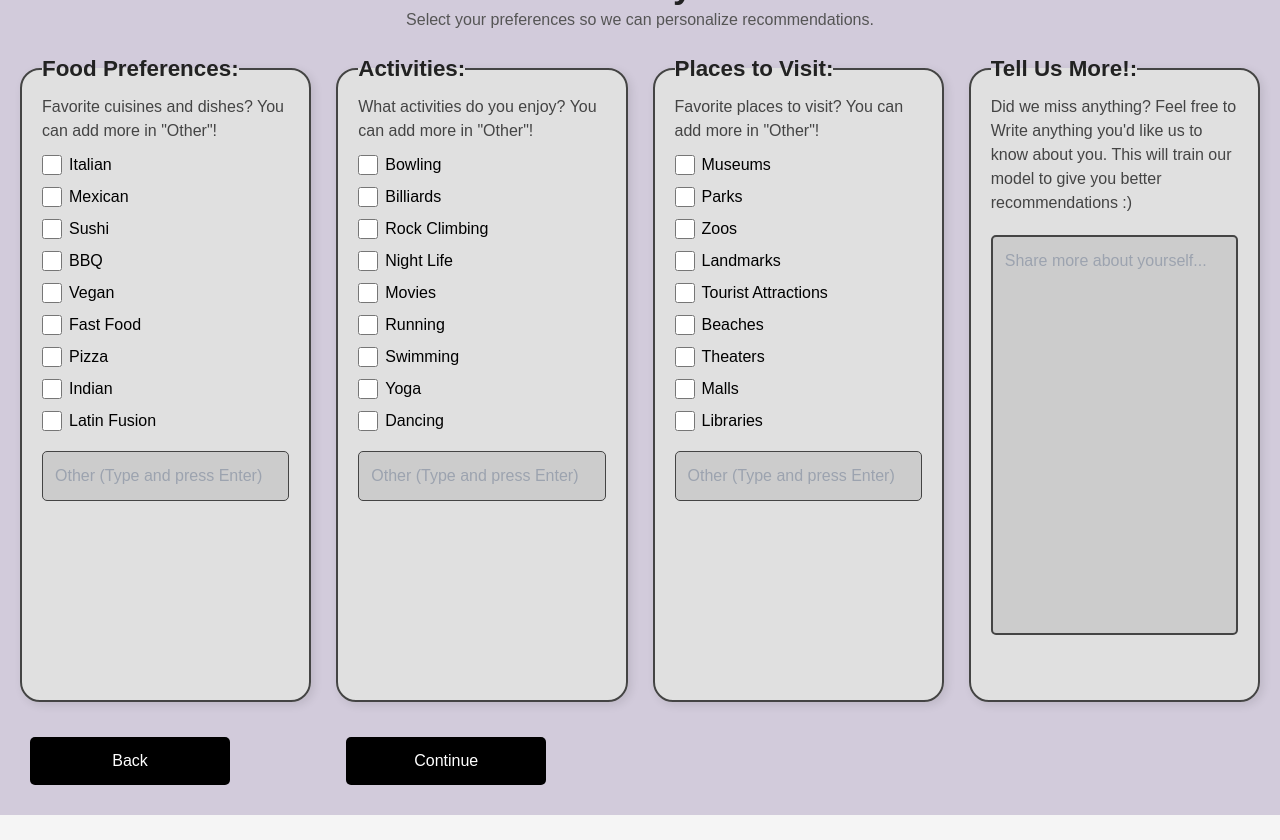
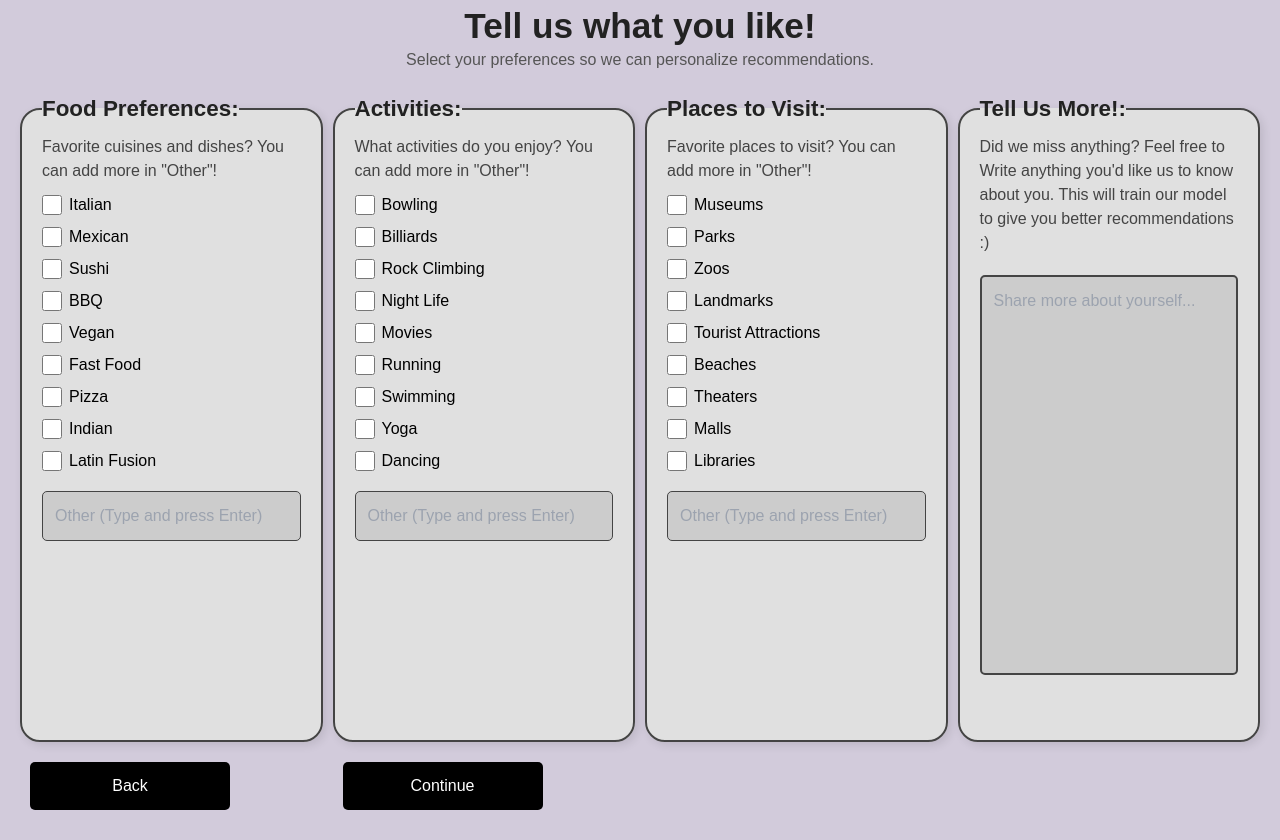
Before and after one commit to BaljinderHothi/Octave, a Next.js app: page /SignUp-UserPreference in a window 1280 px wide. Before the commit the page ends 815 px from the top, so only its background shows below. Built offline with nearby package versions, Linux system fonts and the light colour scheme.

Commit message:
Updated styling and added commented out version of user preference V2

```diff
--- a/src/app/SignUp-UserPreference/styles.module.css
+++ b/src/app/SignUp-UserPreference/styles.module.css
@@ -13,7 +13,7 @@
   font-size: 2.2rem;
   font-weight: bold;
   margin-bottom: 5px;
-  margin-top: -60px;
+  margin-top: -20px;
   color: #222;
   text-align: center;
 }
@@ -29,8 +29,8 @@
 .form {
   display: grid;
   grid-template-columns: repeat(4, 1fr);
-  gap: 25px;
-  max-width: 1400px;
+  gap: 10px;
+  max-width: 1700px;
   width: 100%;
 }
 
@@ -109,11 +109,17 @@
 .tag {
   background: #007bff;
   color: white;
-  padding: 7px 12px;
-  margin: 5px;
-  border-radius: 15px;
-  font-size: 1rem;
+  padding: 4px 10px;
+  margin: 2.5px;
+  border-radius: 12px;
+  font-size: 0.8rem;
   display: inline-block;
+  cursor: pointer;
+  transition: background 0.3s ease;
+}
+
+.tag:hover {
+  background: #0056b3;
 }
 
 
```
Also changed, not shown: src/app/SignUp-UserPreference/PreferencesForm.tsx (+172 -0 lines).
